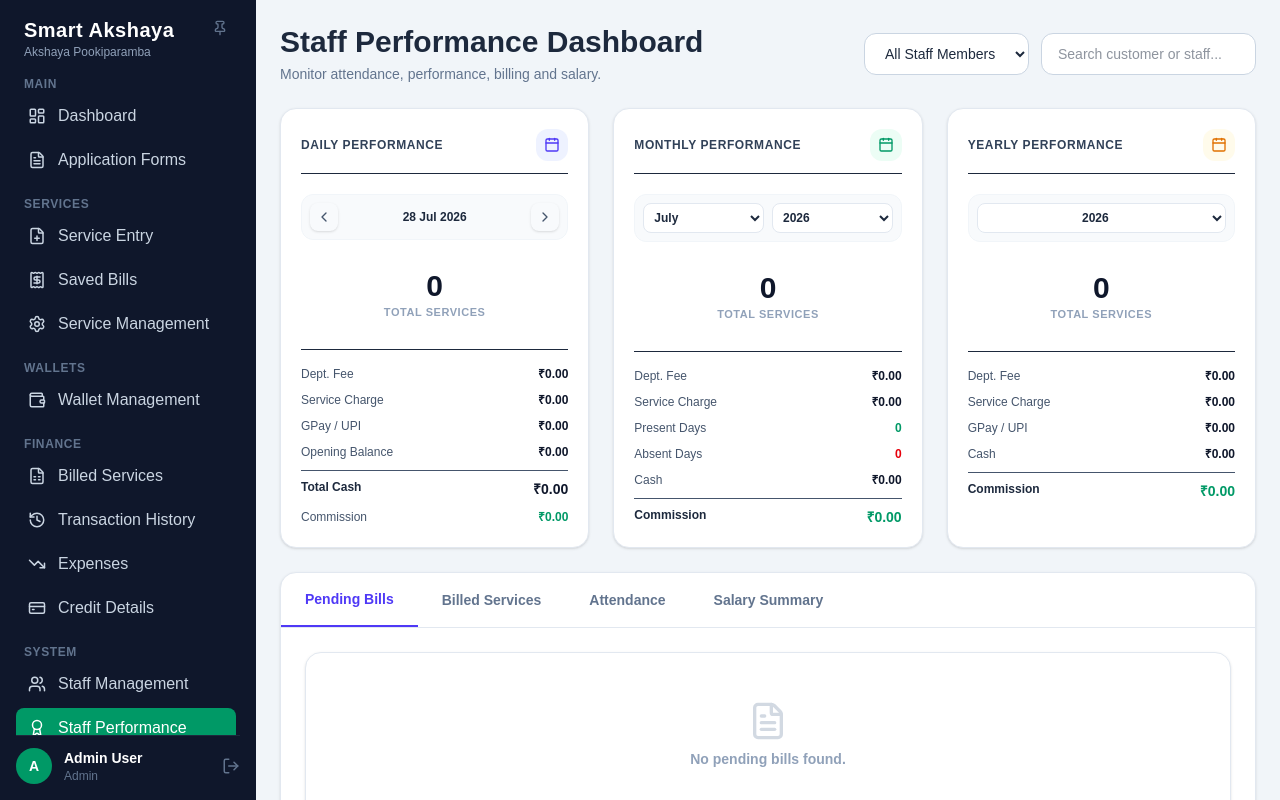
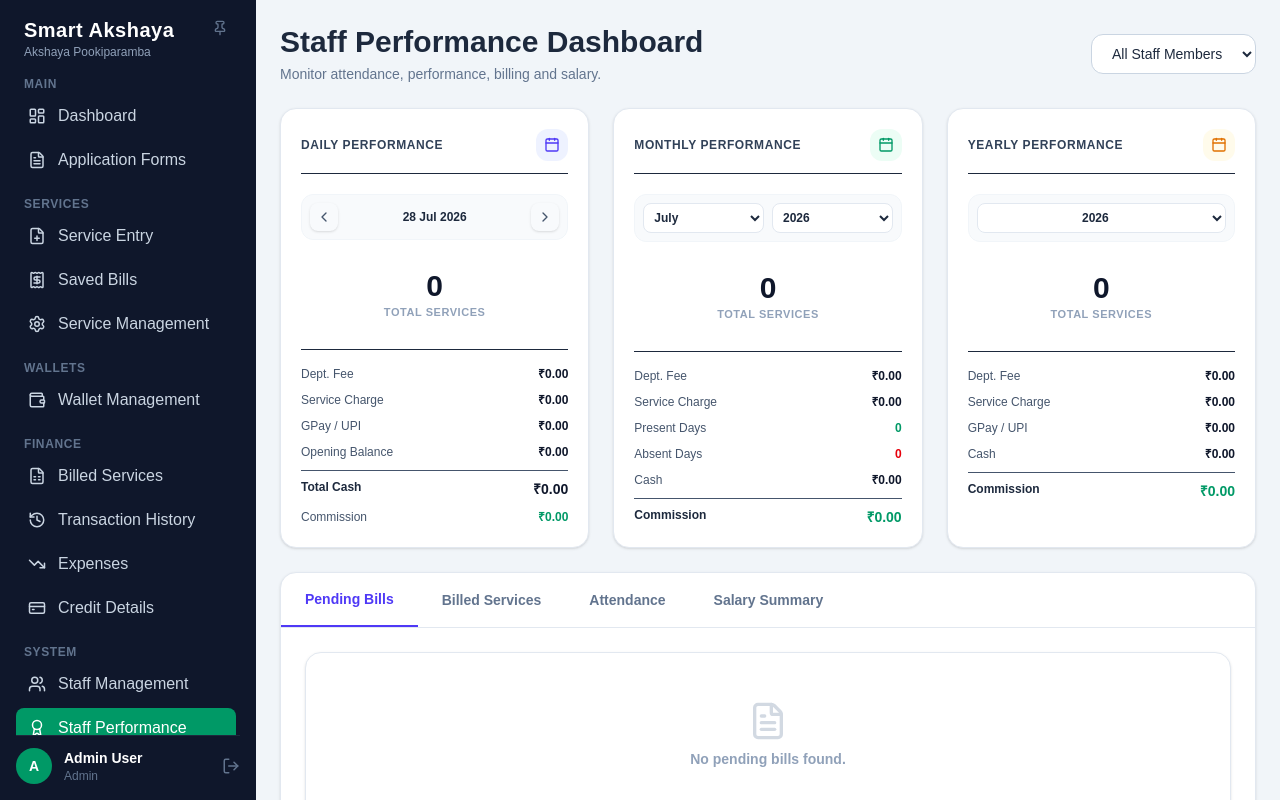
Before and after one commit to utimpm250/akshayapooki, a Next.js app: page /dashboard/staff-performance in a window 1280 px wide. Built offline with nearby package versions, Linux system fonts and the light colour scheme.

Commit message:
Improve staff performance dashboard and attendance management

```diff
--- a/app/dashboard/staff-performance/components/AttendanceModal.tsx
+++ b/app/dashboard/staff-performance/components/AttendanceModal.tsx
@@ -93,9 +93,9 @@ const saveHoliday = () => {
     JSON.stringify(updated)
   );
 
-  setHolidayList(updated);
+setHolidayList(updated);
 
-  window.location.reload();
+onClose();
 };
 
   const deleteHoliday = () => {
@@ -113,9 +113,11 @@ const saveHoliday = () => {
       JSON.stringify(updated)
     );
 
-    setHolidayList(updated);
+setHolidayList(updated);
 
-    window.location.reload();
+setEditing(true);
+
+onClose();
 
   };
 
--- a/app/dashboard/staff-performance/page.tsx
+++ b/app/dashboard/staff-performance/page.tsx
@@ -415,16 +415,6 @@ export default function StaffPerformancePage() {
               </option>
             ))}
           </select>
-
-          <input
-            type="text"
-            value={searchQuery}
-            onChange={(e) =>
-              setSearchQuery(e.target.value)
-            }
-            placeholder="Search customer or staff..."
-            className="rounded-xl border border-slate-300 bg-white px-4 py-2.5 text-sm outline-none focus:border-indigo-500"
-          />
         </div>
       </div>
 
```
